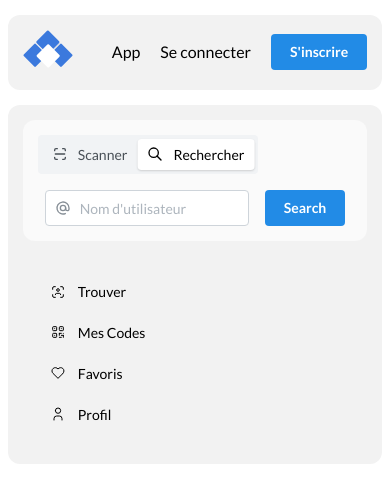
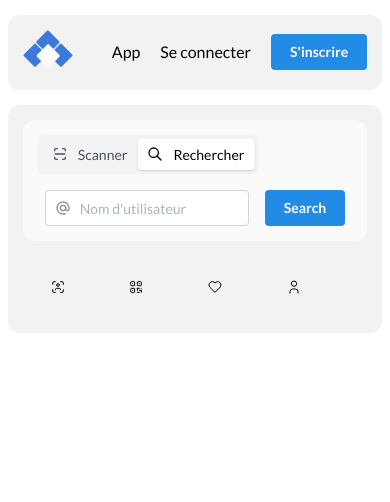
Before and after one commit to AlertnGo/alertngo, a Next.js app: page /main in a window 390 px wide. Shown: the top 502 px of the page. Built offline with nearby package versions, Linux system fonts and the light colour scheme.

Commit message:
responsive header and more

```diff
--- a/pages/main.module.scss
+++ b/pages/main.module.scss
@@ -34,6 +34,16 @@
     flex-direction: column-reverse;
     .left {
       width: 100%;
+      display: flex;
+      flex-direction: row;
+
+      a {
+        width: 25%;
+
+        div:nth-child(2) {
+          display: none;
+        }
+      }
     }
     .right {
       width: 100%;
```
